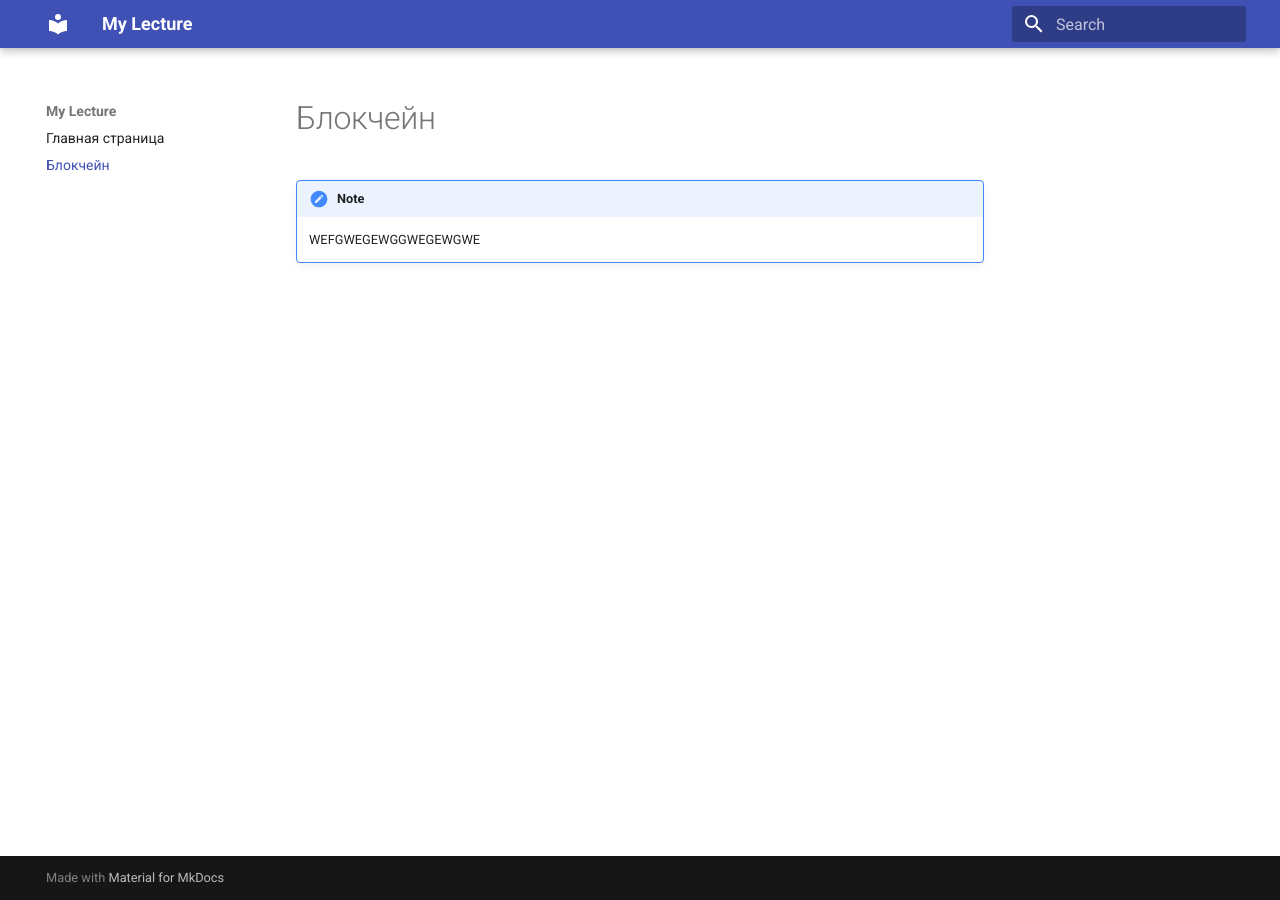
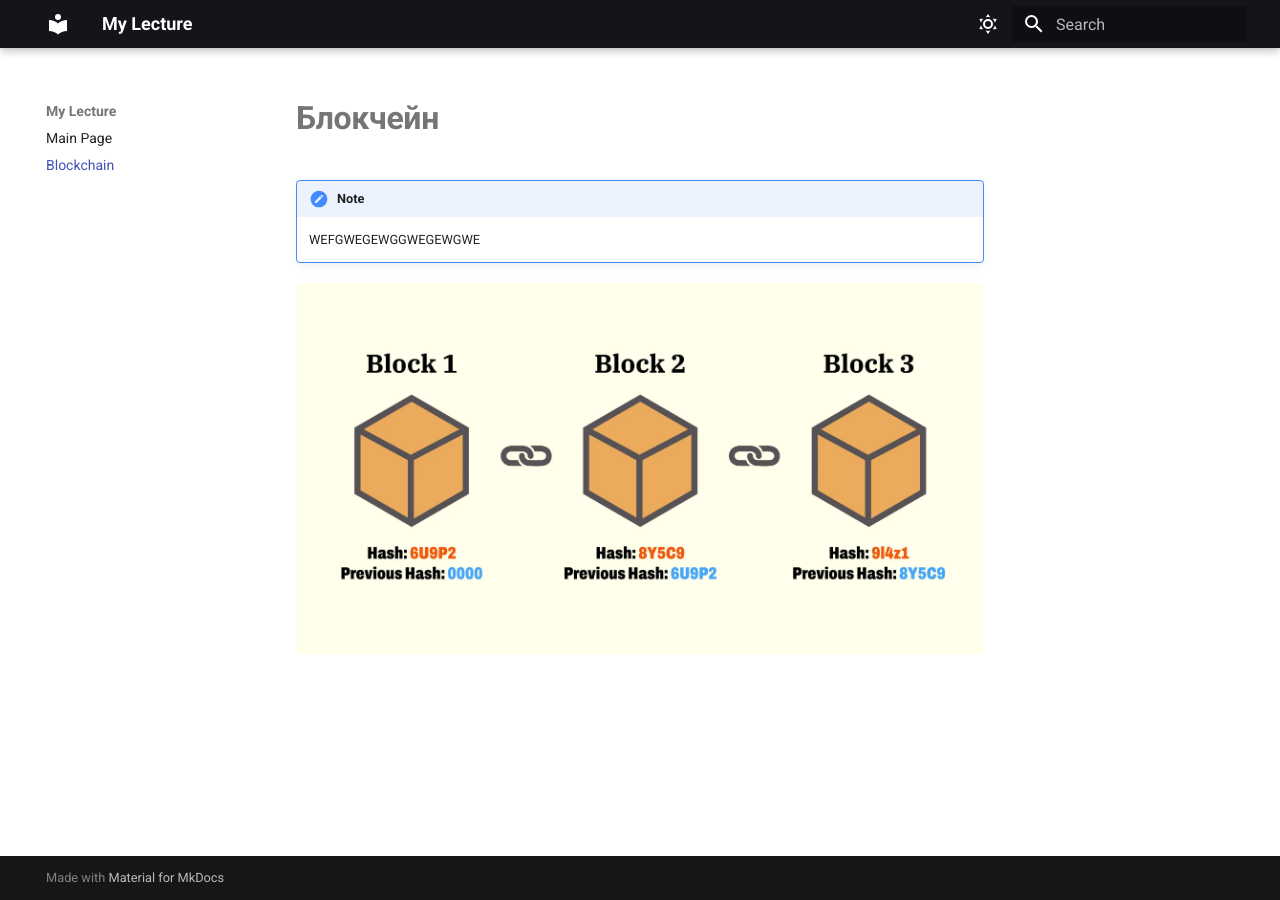
Before and after one commit to ivanyakushov0405/infotech, an MkDocs documentation site: the page built from docs/Blockchain.md, in a window 1280 px wide. Built offline with MkDocs 1.6.1 and Material for MkDocs 9.7.7, drawn with Linux system fonts in a browser that asks for light colours.

Commit message:
commit 3

```diff
--- a/docs/Blockchain.md
+++ b/docs/Blockchain.md
@@ -1,4 +1,6 @@
-# Блокчейн
+# **Блокчейн**
 !!! note
 
     WEFGWEGEWGGWEGEWGWE
+
+![Почему блоки связаны именно в цепочку? А потому что каждый хеш нового блока = хеш(хеш предыдущего блока)](images/hashchain.png){ width="700"; align=center}
--- a/mkdocs.yml
+++ b/mkdocs.yml
@@ -2,7 +2,30 @@ site_name: My Lecture
 site_url: https://ivanyakushov0405.github.io/infotech
 theme:
   name: material
+  palette:
+    - scheme: default
+      primary: black
+      accent: teal
+      toggle:
+        icon: material/weather-sunny
+        name: Switch to dark mode
+
+    - scheme: slate
+      primary: black
+      accent: teal
+      toggle:
+        icon: material/weather-night
+        name: Switch to light mode
+
+nav:
+  - Main Page: /infotech
+  - Blockchain: Blockchain.md
+
+
+
 markdown_extensions:
+  - attr_list
+  - md_in_html
   - admonition
   - pymdownx.details
   - pymdownx.superfences
--- a/requirements.txt
+++ b/requirements.txt
@@ -1,2 +1,2 @@
-mkdocs
-mkdocs-material
+mkdocs>=1.5.0
+mkdocs-material>=9.0.0
--- a/run.txt
+++ b/run.txt
@@ -0,0 +1,2 @@
+source .venv/Scripts/activate
+mkdocs serve
```
Also changed, not shown: docs/images/hashchain.png (added), docs/images/howblockchainwork.png (added), 1 other file.
